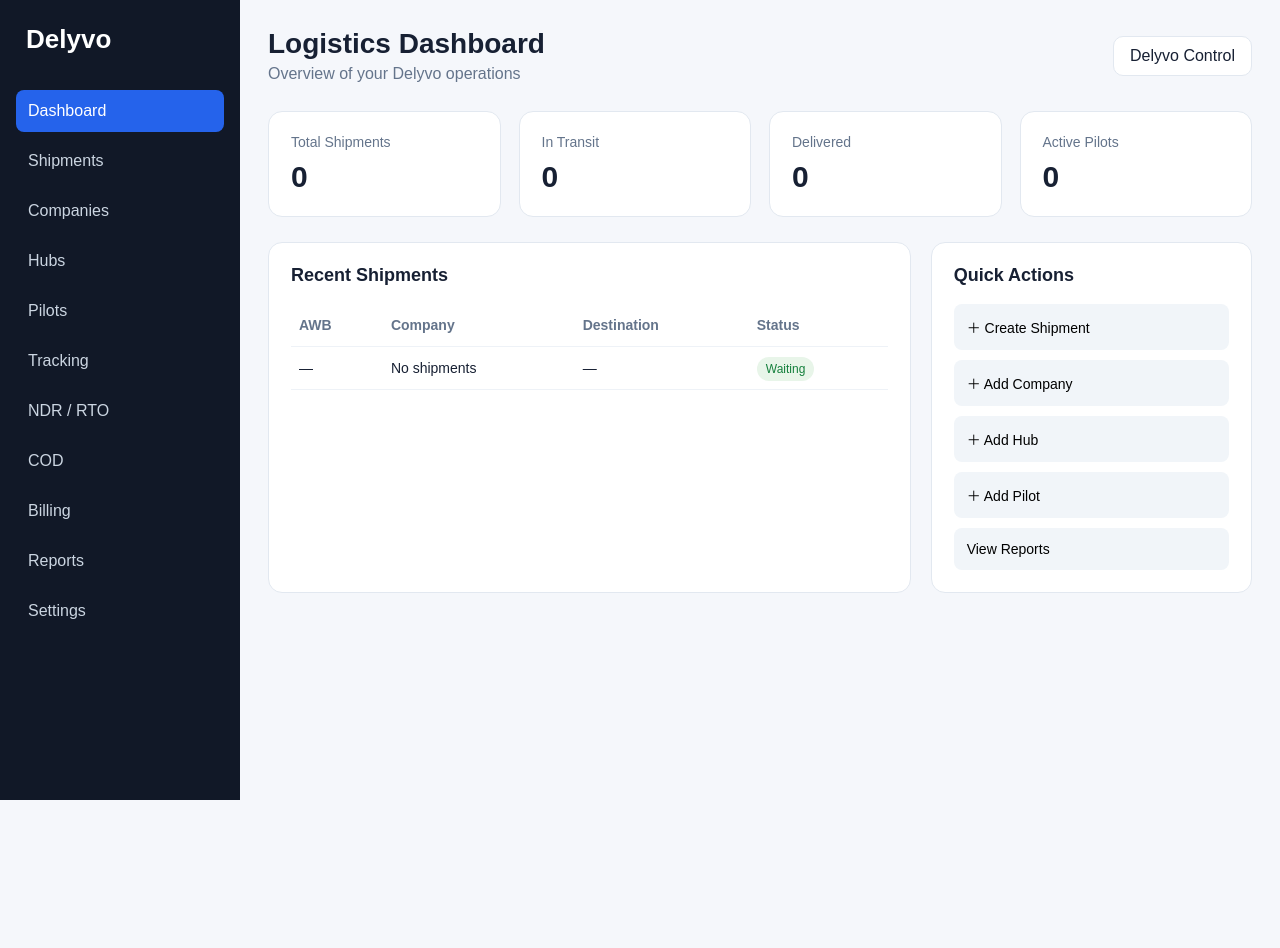
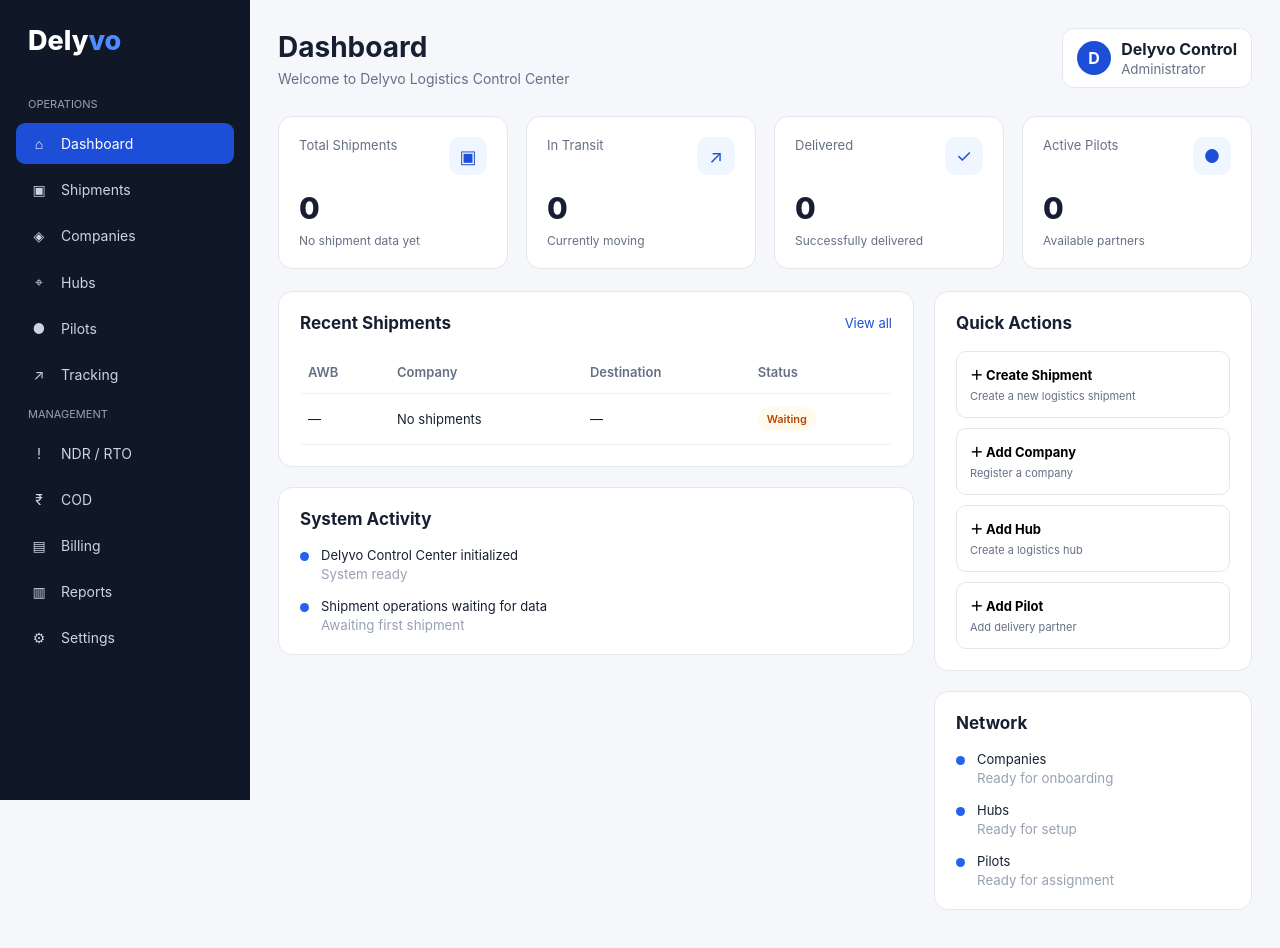
Before and after one commit to girik2263-arch/Delyvo-Logistics, a plain HTML site: page frontend/index.html in a window 1280 px wide. Before the commit the page ends 800 px from the top, so only its background shows below. Drawn offline with Linux system fonts and the light colour scheme.

Commit message:
Upgrade Delyvo control dashboard

```diff
--- a/frontend/index.html
+++ b/frontend/index.html
@@ -3,277 +3,213 @@
 <head>
 <meta charset="UTF-8">
 <meta name="viewport" content="width=device-width, initial-scale=1.0">
-  <title>Delyvo Logistics Dashboard</title>
+<title>Delyvo | Control Dashboard</title>
 
 <style>
-    * {
-      box-sizing: border-box;
-      margin: 0;
-      padding: 0;
+*{box-sizing:border-box;margin:0;padding:0}
+body{font-family:Inter,Arial,sans-serif;background:#f5f7fb;color:#172033}
+button,input{font:inherit}
+.app{display:flex;min-height:100vh}
+
+.sidebar{
+  width:250px;background:#101828;color:#fff;padding:24px 16px;
+  position:fixed;inset:0 auto 0 0;z-index:10
 }
+.logo{font-size:27px;font-weight:800;padding:0 12px 28px}
+.logo span{color:#4f8cff}
+.nav-title{font-size:11px;color:#98a2b3;text-transform:uppercase;padding:12px}
+.nav{display:grid;gap:5px}
+.nav a{
+  color:#cbd5e1;text-decoration:none;padding:12px 13px;border-radius:9px;
+  display:flex;align-items:center;gap:12px;font-size:14px
+}
+.nav a:hover,.nav a.active{background:#1d4ed8;color:#fff}
+.nav-icon{width:20px;text-align:center}
 
-    body {
-      font-family: Arial, sans-serif;
-      background: #f5f7fb;
-      color: #172033;
+.main{margin-left:250px;width:calc(100% - 250px);padding:28px}
+
+.topbar{
+  display:flex;justify-content:space-between;align-items:center;
+  margin-bottom:28px
 }
+.title h1{font-size:28px}
+.title p{color:#667085;margin-top:6px;font-size:14px}
+.profile{
+  background:#fff;border:1px solid #e4e7ec;border-radius:12px;
+  padding:10px 14px;display:flex;gap:10px;align-items:center
+}
+.avatar{
+  width:34px;height:34px;border-radius:50%;background:#1d4ed8;color:#fff;
+  display:grid;place-items:center;font-weight:700
+}
+.profile small{display:block;color:#667085;margin-top:2px}
 
-    .sidebar {
-      position: fixed;
-      left: 0;
-      top: 0;
-      width: 240px;
-      height: 100vh;
-      background: #111827;
-      color: white;
-      padding: 24px 16px;
+.stats{
+  display:grid;grid-template-columns:repeat(4,1fr);gap:18px;margin-bottom:22px
 }
+.stat{
+  background:#fff;border:1px solid #e4e7ec;border-radius:14px;padding:20px
+}
+.stat-top{display:flex;justify-content:space-between;color:#667085;font-size:13px}
+.stat-icon{
+  width:38px;height:38px;border-radius:10px;background:#eff6ff;
+  display:grid;place-items:center;color:#1d4ed8;font-size:18px
+}
+.stat-number{font-size:30px;font-weight:800;margin-top:15px}
+.stat-change{font-size:12px;color:#667085;margin-top:7px}
 
-    .logo {
-      font-size: 26px;
-      font-weight: 800;
-      margin-bottom: 35px;
-      padding-left: 10px;
+.grid{
+  display:grid;grid-template-columns:2fr 1fr;gap:20px
 }
+.panel{
+  background:#fff;border:1px solid #e4e7ec;border-radius:14px;
+  padding:21px;margin-bottom:20px
+}
+.panel-head{
+  display:flex;justify-content:space-between;align-items:center;margin-bottom:18px
+}
+.panel h2{font-size:17px}
+.view{font-size:13px;color:#1d4ed8;text-decoration:none}
 
-    .nav {
-      display: flex;
-      flex-direction: column;
-      gap: 8px;
+table{width:100%;border-collapse:collapse}
+th,td{
+  padding:13px 8px;text-align:left;border-bottom:1px solid #eef2f6;
+  font-size:13px
 }
+th{color:#667085;font-weight:600}
+.badge{
+  display:inline-block;padding:5px 9px;border-radius:20px;
+  background:#ecfdf3;color:#027a48;font-size:11px;font-weight:600
+}
+.badge.transit{background:#eff8ff;color:#175cd3}
+.badge.pending{background:#fffaeb;color:#b54708}
 
-    .nav a {
-      color: #cbd5e1;
-      text-decoration: none;
-      padding: 12px;
-      border-radius: 8px;
-      display: block;
+.actions{display:grid;gap:10px}
+.action{
+  border:1px solid #e4e7ec;background:#fff;border-radius:10px;
+  padding:13px;text-align:left;cursor:pointer
 }
+.action:hover{background:#f8fafc}
+.action strong{display:block;font-size:13px}
+.action span{font-size:11px;color:#667085}
 
-    .nav a:hover,
-    .nav a.active {
-      background: #2563eb;
-      color: white;
+.activity{display:grid;gap:16px}
+.activity-item{display:flex;gap:12px}
+.dot{
+  width:9px;height:9px;border-radius:50%;background:#2563eb;margin-top:5px;
+  flex:none
 }
+.activity-item p{font-size:13px}
+.activity-item small{display:block;color:#98a2b3;margin-top:3px}
 
-    .main {
-      margin-left: 240px;
-      padding: 28px;
+.mobile-nav{display:none}
+
+@media(max-width:1000px){
+  .stats{grid-template-columns:repeat(2,1fr)}
+  .grid{grid-template-columns:1fr}
 }
-
-    .header {
-      display: flex;
-      justify-content: space-between;
-      align-items: center;
-      margin-bottom: 28px;
+@media(max-width:700px){
+  .sidebar{display:none}
+  .main{margin-left:0;width:100%;padding:18px;padding-bottom:80px}
+  .stats{grid-template-columns:1fr 1fr;gap:12px}
+  .stat{padding:16px}
+  .stat-number{font-size:25px}
+  .topbar{align-items:flex-start}
+  .profile{padding:7px}
+  .profile div:not(.avatar){display:none}
+  table{min-width:620px}
+  .panel{overflow-x:auto}
+  .panel-head{overflow:visible}
+  .mobile-nav{
+    display:flex;position:fixed;bottom:0;left:0;right:0;background:#fff;
+    border-top:1px solid #e4e7ec;z-index:20;justify-content:space-around;padding:9px 4px
   }
-
-    .header h1 {
-      font-size: 28px;
-    }
-
-    .header p {
-      color: #64748b;
-      margin-top: 5px;
-    }
-
-    .admin {
-      background: white;
-      padding: 10px 16px;
-      border-radius: 10px;
-      border: 1px solid #e2e8f0;
-    }
-
-    .cards {
-      display: grid;
-      grid-template-columns: repeat(4, 1fr);
-      gap: 18px;
-      margin-bottom: 25px;
-    }
-
-    .card {
-      background: white;
-      border: 1px solid #e2e8f0;
-      border-radius: 14px;
-      padding: 22px;
-    }
-
-    .card .label {
-      color: #64748b;
-      font-size: 14px;
-    }
-
-    .card .number {
-      font-size: 30px;
-      font-weight: 800;
-      margin-top: 10px;
-    }
-
-    .content {
-      display: grid;
-      grid-template-columns: 2fr 1fr;
-      gap: 20px;
-    }
-
-    .panel {
-      background: white;
-      border: 1px solid #e2e8f0;
-      border-radius: 14px;
-      padding: 22px;
-    }
-
-    .panel h2 {
-      font-size: 18px;
-      margin-bottom: 18px;
-    }
-
-    table {
-      width: 100%;
-      border-collapse: collapse;
-    }
-
-    th, td {
-      text-align: left;
-      padding: 13px 8px;
-      border-bottom: 1px solid #eef2f7;
-      font-size: 14px;
-    }
-
-    th {
-      color: #64748b;
-    }
-
-    .status {
-      padding: 5px 9px;
-      border-radius: 20px;
-      font-size: 12px;
-      background: #e8f5e9;
-      color: #15803d;
-    }
-
-    .quick {
-      display: grid;
-      gap: 10px;
-    }
-
-    .quick button {
-      border: 0;
-      background: #f1f5f9;
-      padding: 13px;
-      border-radius: 8px;
-      text-align: left;
-      cursor: pointer;
-      font-size: 14px;
-    }
-
-    .quick button:hover {
-      background: #e2e8f0;
-    }
-
-    @media (max-width: 900px) {
-      .sidebar {
-        width: 190px;
-      }
-
-      .main {
-        margin-left: 190px;
-      }
-
-      .cards {
-        grid-template-columns: repeat(2, 1fr);
-      }
-
-      .content {
-        grid-template-columns: 1fr;
-      }
-    }
-
-    @media (max-width: 600px) {
-      .sidebar {
-        position: static;
-        width: 100%;
-        height: auto;
-      }
-
-      .main {
-        margin-left: 0;
-        padding: 18px;
-      }
-
-      .cards {
-        grid-template-columns: 1fr;
-      }
-
-      .header {
-        align-items: flex-start;
-        gap: 15px;
-        flex-direction: column;
-      }
+  .mobile-nav a{font-size:10px;color:#667085;text-decoration:none;text-align:center}
+  .mobile-nav a.active{color:#1d4ed8;font-weight:700}
 }
 </style>
 </head>
 
 <body>
+<div class="app">
 
 <aside class="sidebar">
-    <div class="logo">Delyvo</div>
+  <div class="logo">Dely<span>vo</span></div>
 
+  <div class="nav-title">Operations</div>
   <nav class="nav">
-      <a href="#" class="active">Dashboard</a>
-      <a href="#">Shipments</a>
-      <a href="#">Companies</a>
-      <a href="#">Hubs</a>
-      <a href="#">Pilots</a>
-      <a href="#">Tracking</a>
-      <a href="#">NDR / RTO</a>
-      <a href="#">COD</a>
-      <a href="#">Billing</a>
-      <a href="#">Reports</a>
-      <a href="#">Settings</a>
+    <a href="#" class="active"><span class="nav-icon">⌂</span>Dashboard</a>
+    <a href="#"><span class="nav-icon">▣</span>Shipments</a>
+    <a href="#"><span class="nav-icon">◈</span>Companies</a>
+    <a href="#"><span class="nav-icon">⌖</span>Hubs</a>
+    <a href="#"><span class="nav-icon">●</span>Pilots</a>
+    <a href="#"><span class="nav-icon">↗</span>Tracking</a>
+  </nav>
+
+  <div class="nav-title">Management</div>
+  <nav class="nav">
+    <a href="#"><span class="nav-icon">!</span>NDR / RTO</a>
+    <a href="#"><span class="nav-icon">₹</span>COD</a>
+    <a href="#"><span class="nav-icon">▤</span>Billing</a>
+    <a href="#"><span class="nav-icon">▥</span>Reports</a>
+    <a href="#"><span class="nav-icon">⚙</span>Settings</a>
   </nav>
 </aside>
 
 <main class="main">
 
-    <header class="header">
-      <div>
-        <h1>Logistics Dashboard</h1>
-        <p>Overview of your Delyvo operations</p>
+<header class="topbar">
+  <div class="title">
+    <h1>Dashboard</h1>
+    <p>Welcome to Delyvo Logistics Control Center</p>
   </div>
 
-      <div class="admin">
-        Delyvo Control
+  <div class="profile">
+    <div class="avatar">D</div>
+    <div>
+      <strong>Delyvo Control</strong>
+      <small>Administrator</small>
+    </div>
   </div>
 </header>
 
-    <section class="cards">
+<section class="stats">
 
-      <div class="card">
-        <div class="label">Total Shipments</div>
-        <div class="number">0</div>
+  <div class="stat">
+    <div class="stat-top"><span>Total Shipments</span><div class="stat-icon">▣</div></div>
+    <div class="stat-number">0</div>
+    <div class="stat-change">No shipment data yet</div>
   </div>
 
-      <div class="card">
-        <div class="label">In Transit</div>
-        <div class="number">0</div>
+  <div class="stat">
+    <div class="stat-top"><span>In Transit</span><div class="stat-icon">↗</div></div>
+    <div class="stat-number">0</div>
+    <div class="stat-change">Currently moving</div>
   </div>
 
-      <div class="card">
-        <div class="label">Delivered</div>
-        <div class="number">0</div>
+  <div class="stat">
+    <div class="stat-top"><span>Delivered</span><div class="stat-icon">✓</div></div>
+    <div class="stat-number">0</div>
+    <div class="stat-change">Successfully delivered</div>
   </div>
 
-      <div class="card">
-        <div class="label">Active Pilots</div>
-        <div class="number">0</div>
+  <div class="stat">
+    <div class="stat-top"><span>Active Pilots</span><div class="stat-icon">●</div></div>
+    <div class="stat-number">0</div>
+    <div class="stat-change">Available partners</div>
   </div>
 
 </section>
 
-    <section class="content">
+<section class="grid">
+
+<div>
 
 <div class="panel">
+  <div class="panel-head">
     <h2>Recent Shipments</h2>
+    <a class="view" href="#">View all</a>
+  </div>
 
   <table>
     <thead>
@@ -284,33 +220,107 @@
         <th>Status</th>
       </tr>
     </thead>
-
     <tbody>
       <tr>
         <td>—</td>
         <td>No shipments</td>
         <td>—</td>
-              <td><span class="status">Waiting</span></td>
+        <td><span class="badge pending">Waiting</span></td>
       </tr>
     </tbody>
   </table>
 </div>
 
 <div class="panel">
-        <h2>Quick Actions</h2>
+  <div class="panel-head">
+    <h2>System Activity</h2>
+  </div>
 
-        <div class="quick">
-          <button>＋ Create Shipment</button>
-          <button>＋ Add Company</button>
-          <button>＋ Add Hub</button>
-          <button>＋ Add Pilot</button>
-          <button>View Reports</button>
+  <div class="activity">
+    <div class="activity-item">
+      <div class="dot"></div>
+      <div>
+        <p>Delyvo Control Center initialized</p>
+        <small>System ready</small>
       </div>
     </div>
 
+    <div class="activity-item">
+      <div class="dot"></div>
+      <div>
+        <p>Shipment operations waiting for data</p>
+        <small>Awaiting first shipment</small>
+      </div>
+    </div>
+  </div>
+</div>
+
+</div>
+
+<div>
+
+<div class="panel">
+  <div class="panel-head">
+    <h2>Quick Actions</h2>
+  </div>
+
+  <div class="actions">
+    <button class="action">
+      <strong>＋ Create Shipment</strong>
+      <span>Create a new logistics shipment</span>
+    </button>
+
+    <button class="action">
+      <strong>＋ Add Company</strong>
+      <span>Register a company</span>
+    </button>
+
+    <button class="action">
+      <strong>＋ Add Hub</strong>
+      <span>Create a logistics hub</span>
+    </button>
+
+    <button class="action">
+      <strong>＋ Add Pilot</strong>
+      <span>Add delivery partner</span>
+    </button>
+  </div>
+</div>
+
+<div class="panel">
+  <div class="panel-head">
+    <h2>Network</h2>
+  </div>
+
+  <div class="activity">
+    <div class="activity-item">
+      <div class="dot"></div>
+      <div><p>Companies</p><small>Ready for onboarding</small></div>
+    </div>
+    <div class="activity-item">
+      <div class="dot"></div>
+      <div><p>Hubs</p><small>Ready for setup</small></div>
+    </div>
+    <div class="activity-item">
+      <div class="dot"></div>
+      <div><p>Pilots</p><small>Ready for assignment</small></div>
+    </div>
+  </div>
+</div>
+
+</div>
+
 </section>
+</main>
+</div>
 
-  </main>
+<nav class="mobile-nav">
+  <a href="#" class="active">⌂<br>Home</a>
+  <a href="#">▣<br>Shipments</a>
+  <a href="#">◈<br>Companies</a>
+  <a href="#">●<br>Pilots</a>
+  <a href="#">⚙<br>More</a>
+</nav>
 
 </body>
 </html>
```
Lines whose indentation alone changed are shown as unchanged.
